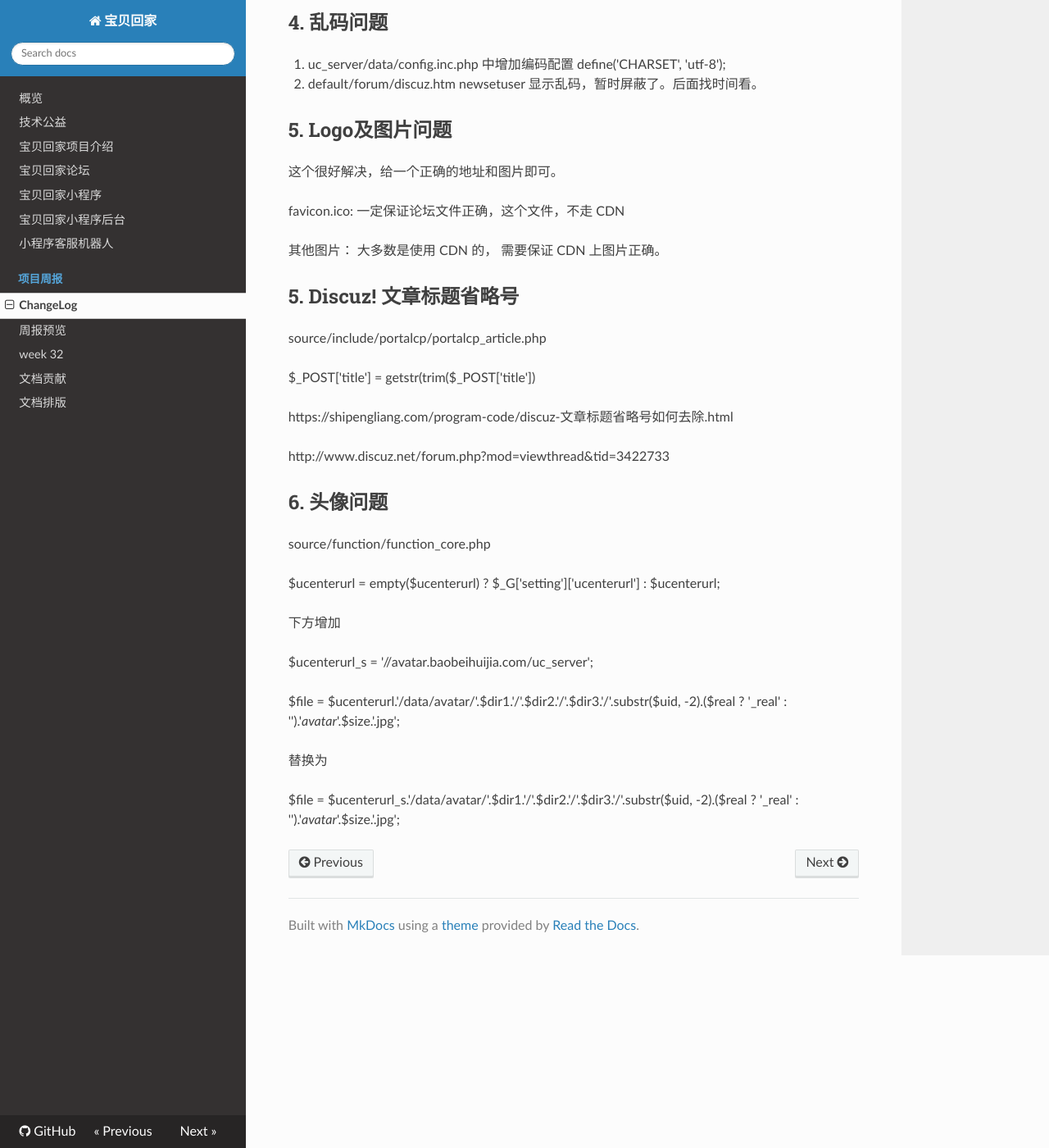
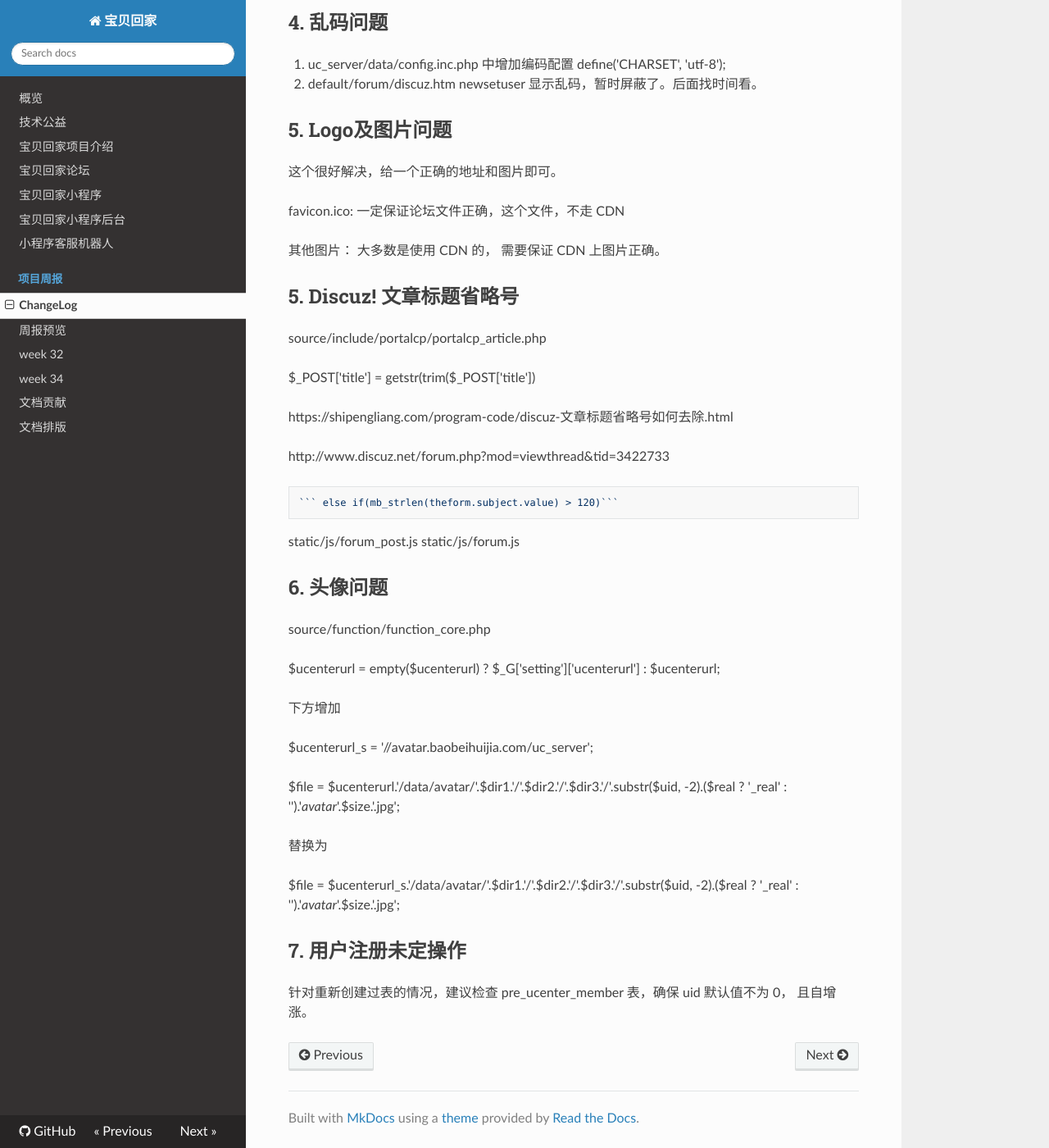
Before and after one commit to bbhj/intro, an MkDocs documentation site: the page built from docs/weekly/changelog.md, in a window 1280 px wide and 1400 px high, scrolled down 825 px. Shown: the whole window at 82% size. Built offline with MkDocs 1.6.1, drawn with Linux system fonts in a browser that asks for light colours; nearby versions of some CDN libraries; old or Windows-style settings are respelled for this version of MkDocs.

Commit message:
add week34

````diff
--- a/docs/weekly/changelog.md
+++ b/docs/weekly/changelog.md
@@ -54,6 +54,12 @@ https://shipengliang.com/program-code/discuz-文章标题省略号如何去除.h
 
 http://www.discuz.net/forum.php?mod=viewthread&tid=3422733
 
+	``` else if(mb_strlen(theform.subject.value) > 120)```
+static/js/forum_post.js
+static/js/forum.js
+
+
+
 ##6. 头像问题##
 
 source/function/function_core.php
@@ -69,3 +75,8 @@ $file = $ucenterurl.'/data/avatar/'.$dir1.'/'.$dir2.'/'.$dir3.'/'.substr($uid, -
 替换为
 
 $file = $ucenterurl_s.'/data/avatar/'.$dir1.'/'.$dir2.'/'.$dir3.'/'.substr($uid, -2).($real ? '_real' : '').'_avatar_'.$size.'.jpg';
+
+
+##7. 用户注册未定操作##
+
+针对重新创建过表的情况，建议检查 pre_ucenter_member 表，确保 uid 默认值不为 0， 且自增涨。
--- a/mkdocs.yml
+++ b/mkdocs.yml
@@ -16,5 +16,6 @@ pages:
         - 'ChangeLog': weekly/changelog.md
         - '周报预览': weekly/index.md
         - 'week 32': weekly/2018w32.md
+        - 'week 34': weekly/2018w34.md
 - 文档贡献: 03_how_to_github_pull_request.md
 - 文档排版: 04_chinese_copywrite_guidelines.md
````
Also changed, not shown: docs/weekly/2018w34.md (added, +25 -0 lines).
